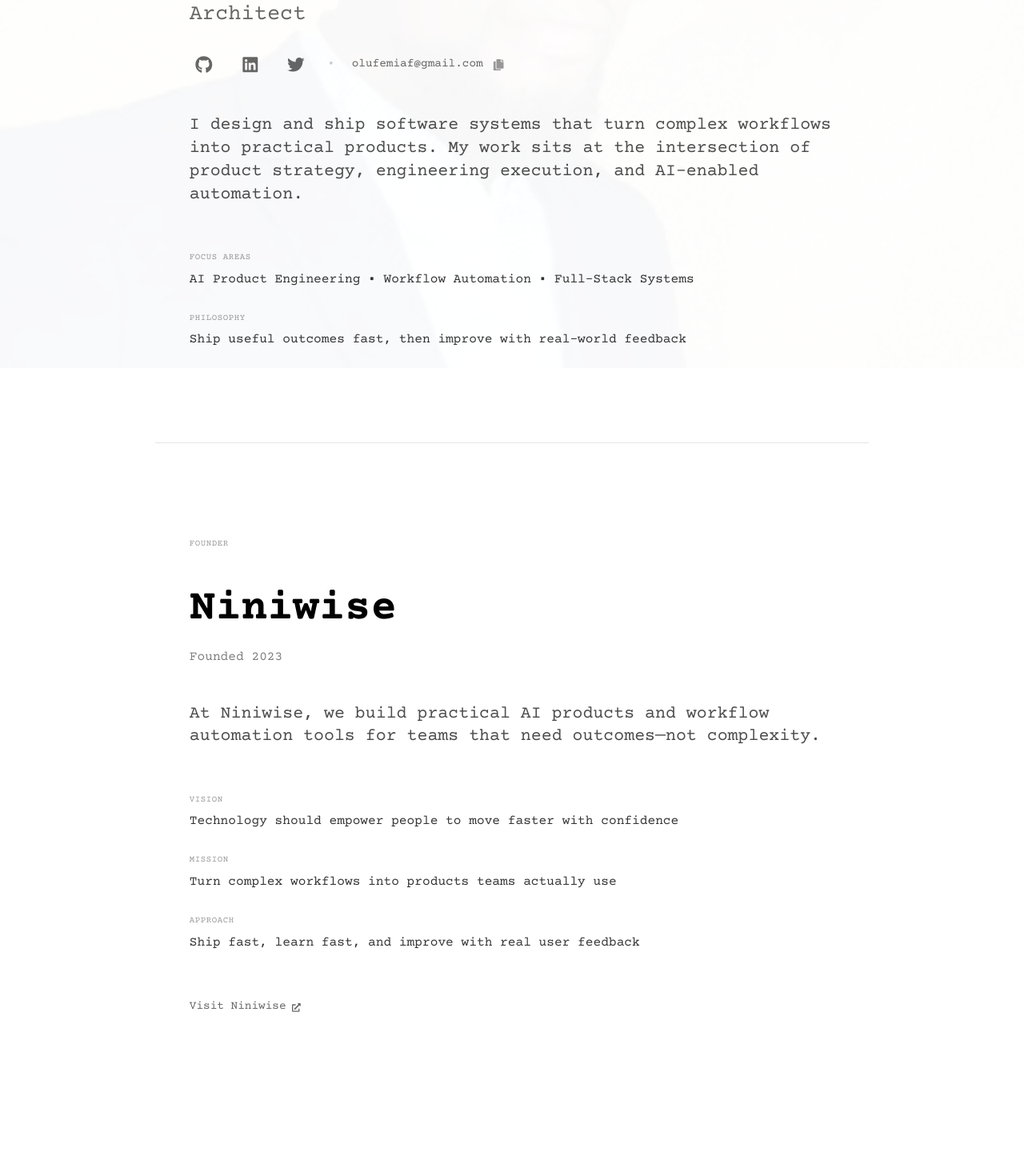
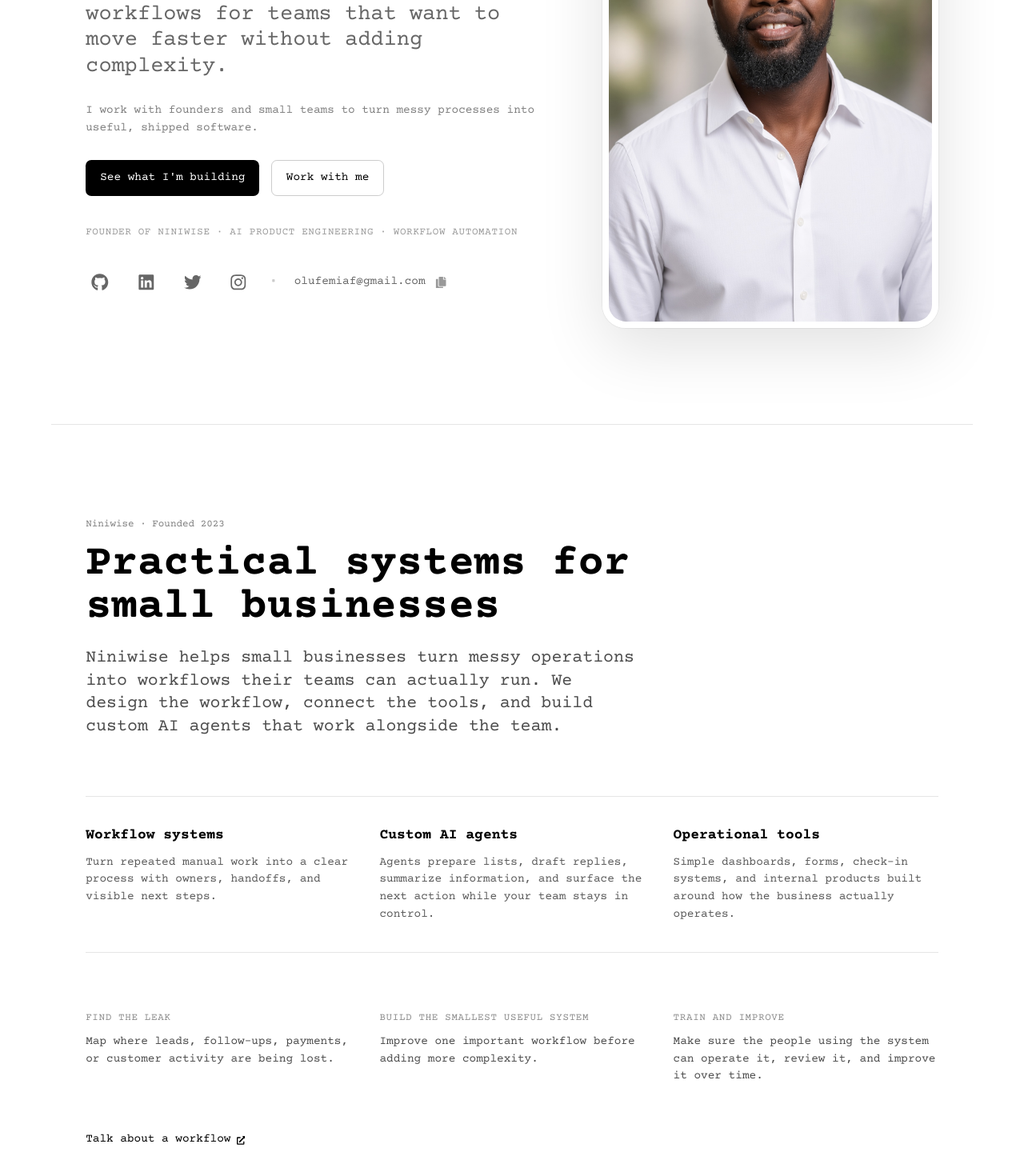
Before and after one commit to olufemi424/portfoliov2, a Next.js app: page / in a window 1280 px wide. Shown: the part 340-1810 px from the top of the page at 80% size. Before the commit the page ends 1725 px from the top, so only its background shows below. Built offline with nearby package versions, Linux system fonts and the light colour scheme.

Commit message:
feat: refresh portfolio hero and glass portrait frame

```diff
--- a/src/app/globals.css
+++ b/src/app/globals.css
@@ -51,22 +51,6 @@
     @apply container mx-auto;
     position: relative;
     min-height: 100vh;
-  }
-
-  .portfolio__main::before {
-    content: '';
-    position: fixed;
-    top: 0;
-    left: 0;
-    right: 0;
-    bottom: 0;
-    background-image: url('/assets/profileimage/profileImage.jpg');
-    background-size: cover;
-    background-position: center;
-    background-repeat: no-repeat;
-    opacity: 0.03;
-    z-index: -1;
-    pointer-events: none;
   }
 
   /* Hero Profile */
--- a/src/app/layout.tsx
+++ b/src/app/layout.tsx
@@ -9,10 +9,10 @@
 
 export const metadata: Metadata = {
   metadataBase: new URL("https://olufemiaf.info"),
-  title: "Olufemi Afolabi - Portfolio",
+  title: "Femi Afolabi - Portfolio",
   description: "Software Engineer & Solutions Architect Portfolio",
   openGraph: {
-    title: "Olufemi Afolabi",
+    title: "Femi Afolabi",
     description: "Software Engineer & Solutions Architect Portfolio",
     url: "https://olufemiaf.info",
     images: [
--- a/src/components/sections/HeroSection.tsx
+++ b/src/components/sections/HeroSection.tsx
@@ -4,16 +4,18 @@
   FaGithub,
   FaLinkedin,
   FaTwitter,
+  FaInstagram,
   FaExternalLinkAlt,
   FaCopy,
 } from "react-icons/fa";
 import { MdCheck } from "react-icons/md";
 import Link from "next/link";
+import Image from "next/image";
 import { useState } from "react";
 
 // Define image paths
 const IMAGES = {
-  profile: "/assets/profileimage/profileImage.jpg",
+  profile: "/assets/profileimage/femi-afolabi.jpg",
   niniwise: "/assets/project-img/niniwise-company.png",
   aiContent: "/assets/project-img/career-bridge-app.png",
   devops: "/assets/project-img/moti-app.png",
@@ -23,14 +25,7 @@
   name: "Niniwise",
   founded: "2023",
   description:
-    "At Niniwise, we build practical AI products and workflow automation tools for teams that need outcomes—not complexity.",
-  philosophy: {
-    vision: "Technology should empower people to move faster with confidence",
-    mission: "Turn complex workflows into products teams actually use",
-    approach: "Ship fast, learn fast, and improve with real user feedback",
-  },
-  url: "https://niniwise.com",
-  image: IMAGES.niniwise,
+    "Niniwise helps small businesses turn messy operations into workflows their teams can actually run.",
 };
 
 /**
@@ -52,20 +47,42 @@
 
   return (
     <>
-      <section className="hero py-12 sm:py-16 md:py-20 lg:py-24 xl:py-32">
-        <div className="hero__container max-w-7xl mx-auto px-4 sm:px-6 md:px-8 lg:px-12">
+      <section className="hero flex min-h-[72vh] items-center py-12 sm:py-16 md:py-20 lg:py-24 xl:py-32">
+        <div className="hero__container grid max-w-7xl mx-auto items-center gap-12 px-4 sm:px-6 md:px-8 lg:grid-cols-[minmax(0,1fr)_minmax(280px,420px)] lg:gap-16 lg:px-12">
           {/* Main Content */}
           <div className="hero__content max-w-4xl">
             {/* Name & Title - Large Typography */}
             <div className="hero__intro mb-10 sm:mb-12 animate-fade-in">
               <h1 className="hero__title text-4xl sm:text-5xl md:text-6xl lg:text-7xl xl:text-8xl font-bold text-black mb-4 sm:mb-5 md:mb-6 leading-none tracking-tight">
-                Olufemi
+                Femi
                 <br />
                 Afolabi
               </h1>
-              <p className="hero__subtitle text-lg sm:text-xl md:text-2xl lg:text-3xl text-black/60 mb-6 sm:mb-7 md:mb-8 font-light">
-                Software Engineer, Product Builder &<br className="sm:hidden" />
-                AI Systems Architect
+              <p className="hero__subtitle text-lg sm:text-xl md:text-2xl lg:text-3xl text-black/60 mb-6 sm:mb-7 md:mb-8 font-light max-w-3xl">
+                I build practical AI products and workflows for teams that want to move faster without adding complexity.
+              </p>
+
+              <p className="text-sm sm:text-base text-black/50 mb-7 sm:mb-8 max-w-2xl">
+                I work with founders and small teams to turn messy processes into useful, shipped software.
+              </p>
+
+              <div className="flex flex-col sm:flex-row gap-3 sm:gap-4 mb-8 sm:mb-10">
+                <a
+                  href="#company"
+                  className="inline-flex items-center justify-center rounded-lg bg-black px-5 py-3 text-sm sm:text-base font-medium text-white transition-colors hover:bg-black/80"
+                >
+                  See what I&apos;m building
+                </a>
+                <a
+                  href="mailto:olufemiaf@gmail.com?subject=Let&apos;s work together"
+                  className="inline-flex items-center justify-center rounded-lg border border-black/20 px-5 py-3 text-sm sm:text-base font-medium text-black transition-colors hover:border-black/50 hover:bg-black/5"
+                >
+                  Work with me
+                </a>
+              </div>
+
+              <p className="text-xs sm:text-sm uppercase tracking-wider text-black/40 mb-8 sm:mb-10">
+                Founder of Niniwise · AI product engineering · Workflow automation
               </p>
 
               {/* Social Links - Responsive Layout */}
@@ -98,6 +115,15 @@
                   >
                     <FaTwitter className="hero__social-icon w-5 h-5 sm:w-6 sm:h-6" />
                   </Link>
+                  <Link
+                    href="https://www.instagram.com/olufemiaf/"
+                    target="_blank"
+                    rel="noopener noreferrer"
+                    aria-label="Instagram Profile"
+                    className="hero__social-link hero__social-link--instagram text-black/60 hover:text-black transition-colors"
+                  >
+                    <FaInstagram className="hero__social-icon w-5 h-5 sm:w-6 sm:h-6" />
+                  </Link>
                 </div>
                 <span className="hidden sm:inline text-black/20">•</span>
                 <div className="hero__email-wrapper flex items-center gap-2">
@@ -118,34 +144,19 @@
                 </div>
               </div>
             </div>
+          </div>
 
-            {/* About - Clean Typography */}
-            <div className="hero__about">
-              <p className="hero__about-text text-base sm:text-lg md:text-xl lg:text-2xl text-black/70 leading-relaxed mb-12 sm:mb-14 md:mb-16 font-light">
-                I design and ship software systems that turn complex workflows
-                into practical products. My work sits at the intersection of
-                product strategy, engineering execution, and AI-enabled
-                automation.
-              </p>
-
-              {/* Highlights - Minimal */}
-              <div className="hero__highlights space-y-6 sm:space-y-7 md:space-y-8">
-                <div className="hero__highlight hero__highlight--focus">
-                  <div className="hero__highlight-title text-xs uppercase tracking-wider text-black/40 mb-2 font-medium">
-                    Focus Areas
-                  </div>
-                  <div className="hero__highlight-text text-sm sm:text-base md:text-lg text-black/80">
-                    AI Product Engineering • Workflow Automation • Full-Stack Systems
-                  </div>
-                </div>
-                <div className="hero__highlight hero__highlight--philosophy">
-                  <div className="hero__highlight-title text-xs uppercase tracking-wider text-black/40 mb-2 font-medium">
-                    Philosophy
-                  </div>
-                  <div className="hero__highlight-text text-sm sm:text-base md:text-lg text-black/80">
-                    Ship useful outcomes fast, then improve with real-world feedback
-                  </div>
-                </div>
+          <div className="hero__portrait relative mx-auto w-full max-w-sm lg:max-w-none">
+            <div className="relative aspect-[2/3] rounded-[2rem] border border-white/80 bg-white/35 p-2 shadow-[0_24px_80px_rgba(0,0,0,0.12)] backdrop-blur-md ring-1 ring-black/5">
+              <div className="relative h-full w-full overflow-hidden rounded-[1.5rem] bg-black/5">
+                <Image
+                  src={IMAGES.profile}
+                  alt="Portrait of Femi Afolabi"
+                  fill
+                  priority
+                  sizes="(max-width: 1024px) 320px, 420px"
+                  className="object-cover object-center"
+                />
               </div>
             </div>
           </div>
@@ -153,74 +164,64 @@
       </section>
 
       {/* Company Section */}
-      <section className="company py-12 sm:py-16 md:py-20 lg:py-24 xl:py-32 border-t border-black/10">
+      <section id="company" className="company py-12 sm:py-16 md:py-20 lg:py-24 xl:py-32 border-t border-black/10">
         <div className="company__container max-w-7xl mx-auto px-4 sm:px-6 md:px-8 lg:px-12">
-          <div className="company__content max-w-4xl">
-            {/* Section Label */}
-            <div className="company__label mb-8 sm:mb-10 md:mb-12">
-              <span className="text-xs uppercase tracking-wider text-black/40 font-medium">
-                Founder
-              </span>
-            </div>
-
-            {/* Company Name & Year */}
-            <div className="company__header mb-10 sm:mb-12">
-              <h2 className="company__name text-3xl sm:text-4xl md:text-5xl lg:text-6xl font-bold text-black mb-4 sm:mb-5 md:mb-6 leading-tight">
-                {company.name}
+          <div className="company__header max-w-4xl mb-14 sm:mb-16 md:mb-20">
+            <p className="text-sm text-black/50 mb-4">{company.name} · Founded {company.founded}</p>
+            <h2 className="company__name text-3xl sm:text-4xl md:text-5xl lg:text-6xl font-bold text-black mb-6 leading-tight">
+              Practical systems for small businesses
             </h2>
-              <p className="company__founded text-base sm:text-lg text-black/50">
-                Founded {company.founded}
+            <p className="text-base sm:text-lg md:text-xl lg:text-2xl text-black/70 leading-relaxed font-light max-w-3xl">
+              {company.description} We design the workflow, connect the tools, and build custom AI agents that work alongside the team.
             </p>
           </div>
 
-            {/* Description */}
-            <div className="company__description mb-12 sm:mb-14 md:mb-16">
-              <p className="text-base sm:text-lg md:text-xl lg:text-2xl text-black/70 leading-relaxed font-light">
-                {company.description}
+          <div className="grid gap-8 border-y border-black/10 py-8 sm:grid-cols-3 sm:gap-10 sm:py-10">
+            <div>
+              <h3 className="text-lg sm:text-xl font-semibold text-black mb-3">Workflow systems</h3>
+              <p className="text-sm sm:text-base leading-relaxed text-black/65">
+                Turn repeated manual work into a clear process with owners, handoffs, and visible next steps.
               </p>
             </div>
-
-            {/* Philosophy */}
-            <div className="company__philosophy space-y-6 sm:space-y-7 md:space-y-8 mb-12 sm:mb-14 md:mb-16">
-              <div className="company__philosophy-item">
-                <div className="text-xs uppercase tracking-wider text-black/40 mb-2 font-medium">
-                  Vision
-                </div>
-                <p className="text-sm sm:text-base md:text-lg text-black/80">
-                  {company.philosophy.vision}
+            <div>
+              <h3 className="text-lg sm:text-xl font-semibold text-black mb-3">Custom AI agents</h3>
+              <p className="text-sm sm:text-base leading-relaxed text-black/65">
+                Agents prepare lists, draft replies, summarize information, and surface the next action while your team stays in control.
               </p>
             </div>
-              <div className="company__philosophy-item">
-                <div className="text-xs uppercase tracking-wider text-black/40 mb-2 font-medium">
-                  Mission
-                </div>
-                <p className="text-sm sm:text-base md:text-lg text-black/80">
-                  {company.philosophy.mission}
-                </p>
-              </div>
-              <div className="company__philosophy-item">
-                <div className="text-xs uppercase tracking-wider text-black/40 mb-2 font-medium">
-                  Approach
-                </div>
-                <p className="text-sm sm:text-base md:text-lg text-black/80">
-                  {company.philosophy.approach}
+            <div>
+              <h3 className="text-lg sm:text-xl font-semibold text-black mb-3">Operational tools</h3>
+              <p className="text-sm sm:text-base leading-relaxed text-black/65">
+                Simple dashboards, forms, check-in systems, and internal products built around how the business actually operates.
               </p>
             </div>
           </div>
 
-            {/* Link */}
-            <div className="company__link">
+          <div className="mt-14 sm:mt-16 md:mt-20 grid gap-8 sm:grid-cols-3 sm:gap-10">
+            <div>
+              <h3 className="text-sm uppercase tracking-wider text-black/45 mb-3 font-medium">Find the leak</h3>
+              <p className="text-sm sm:text-base leading-relaxed text-black/70">Map where leads, follow-ups, payments, or customer activity are being lost.</p>
+            </div>
+            <div>
+              <h3 className="text-sm uppercase tracking-wider text-black/45 mb-3 font-medium">Build the smallest useful system</h3>
+              <p className="text-sm sm:text-base leading-relaxed text-black/70">Improve one important workflow before adding more complexity.</p>
+            </div>
+            <div>
+              <h3 className="text-sm uppercase tracking-wider text-black/45 mb-3 font-medium">Train and improve</h3>
+              <p className="text-sm sm:text-base leading-relaxed text-black/70">Make sure the people using the system can operate it, review it, and improve it over time.</p>
+            </div>
+          </div>
+
+          <div className="mt-14 sm:mt-16">
             <Link
-                href={company.url}
-                target="_blank"
-                rel="noopener noreferrer"
-                className="inline-flex items-center gap-2 text-black/60 hover:text-black transition-colors text-sm sm:text-base"
+              href="mailto:olufemiaf@gmail.com?subject=Talk about a workflow"
+              className="inline-flex items-center gap-2 text-black hover:text-black/60 transition-colors text-sm sm:text-base font-medium"
             >
-                <span>Visit {company.name}</span>
+              <span>Talk about a workflow</span>
               <FaExternalLinkAlt className="w-3 h-3" />
             </Link>
           </div>
-          </div>
+
         </div>
       </section>
     </>
```
Also changed, not shown: public/assets/profileimage/femi-afolabi.jpg (added). Lines whose indentation alone changed are shown as unchanged.
